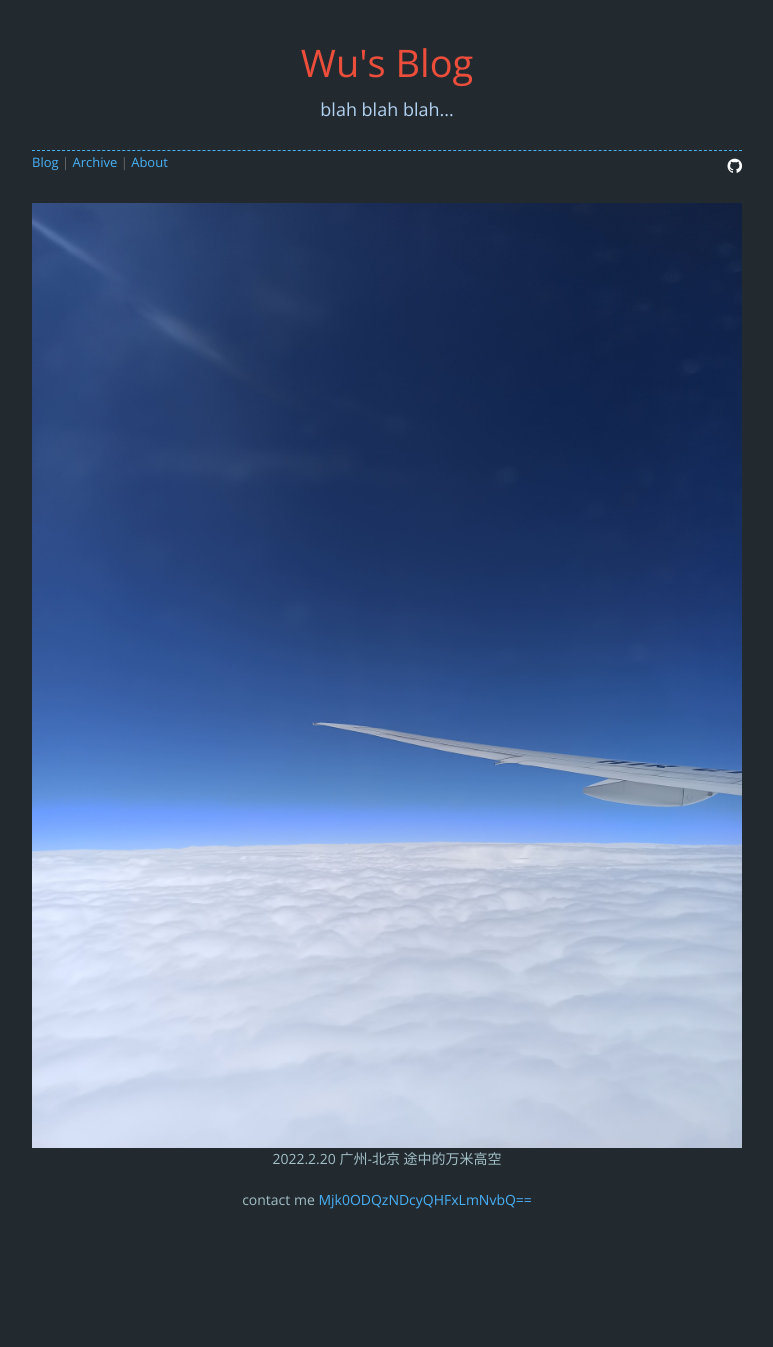
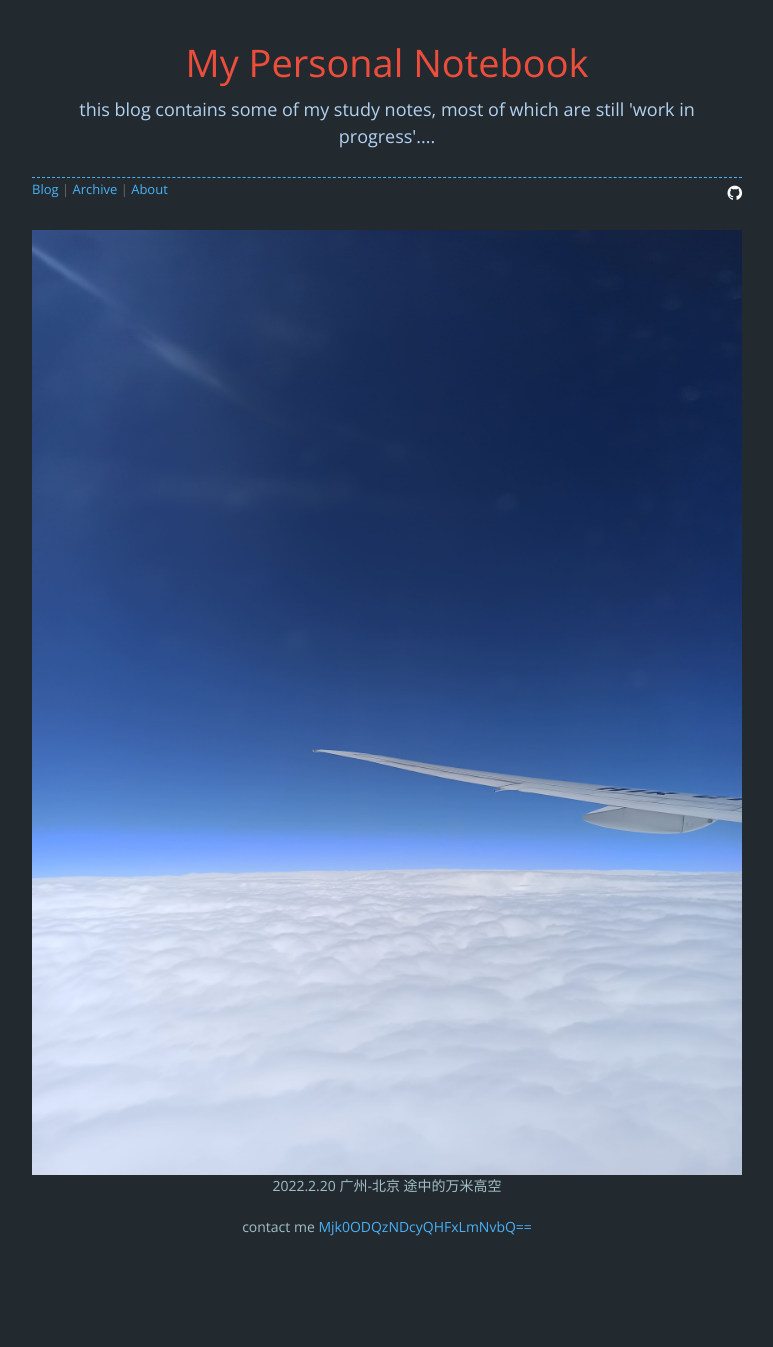
Before and after one commit to gogim1/gogim1.github.io, a Jekyll site: the page built from index.html, in a window 1280 px wide. Shown: the whole page, without its empty margins (253-1026 px from the left). Built offline with Jekyll 4.4.1, drawn with Linux system fonts in a browser that asks for light colours; nearby versions of some CDN libraries; comment, search, counter and statistics services are not loaded; before the commit the page ends 1320 px from its top, so only the background shows below that.

Commit message:
update
Signed-off-by: gogim1 <294843472@qq.com>

```diff
--- a/_config.yml
+++ b/_config.yml
@@ -5,8 +5,8 @@ paginate: 6 #articles per page
 paginate_path: /blog/page:num #makes pagination working
 
 # header text
-title: Wu's Blog
-header: blah blah blah...
+title: My Personal Notebook
+header: this blog contains some of my study notes, most of which are still 'work in progress'....
 
 # for welcome page
 # to replace image go to index.html
```
